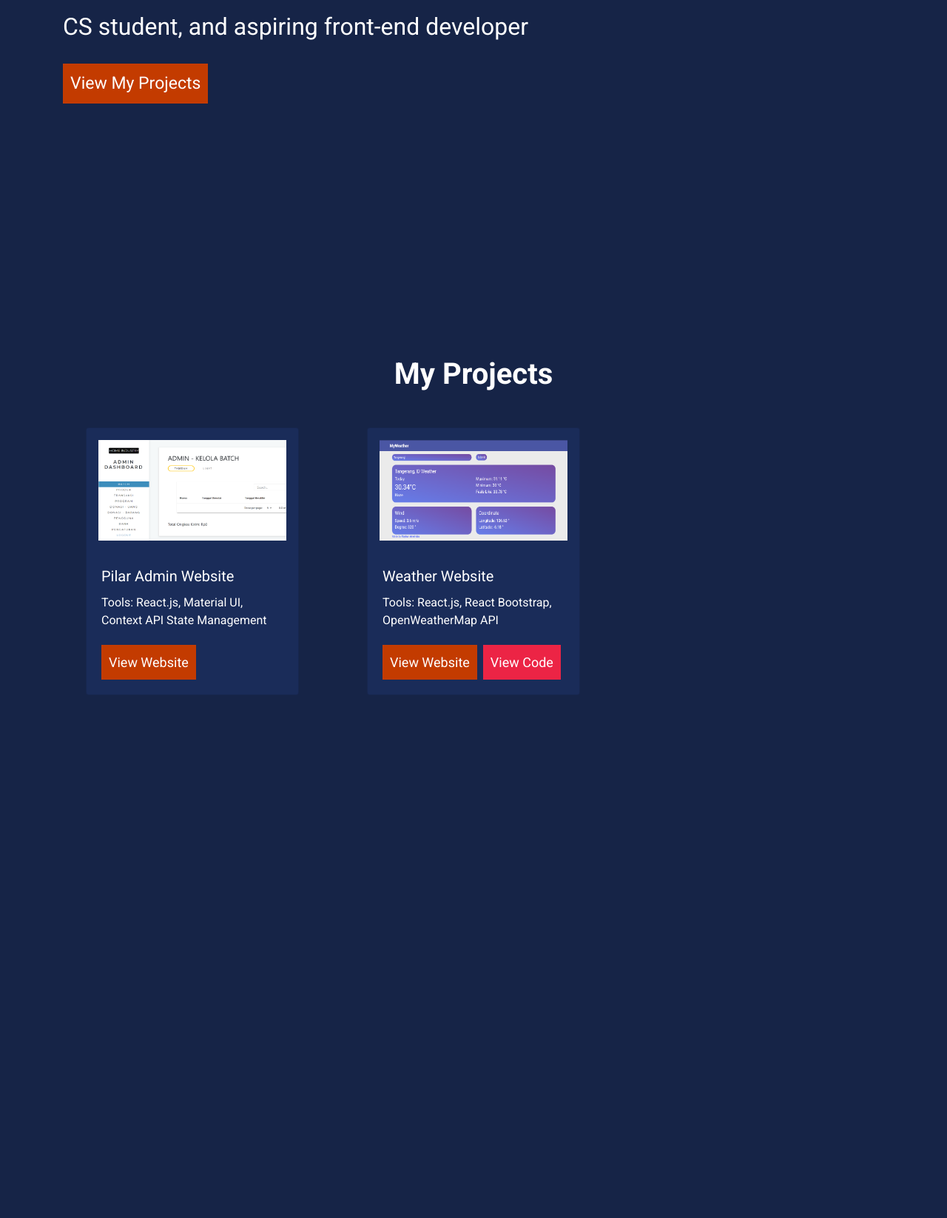
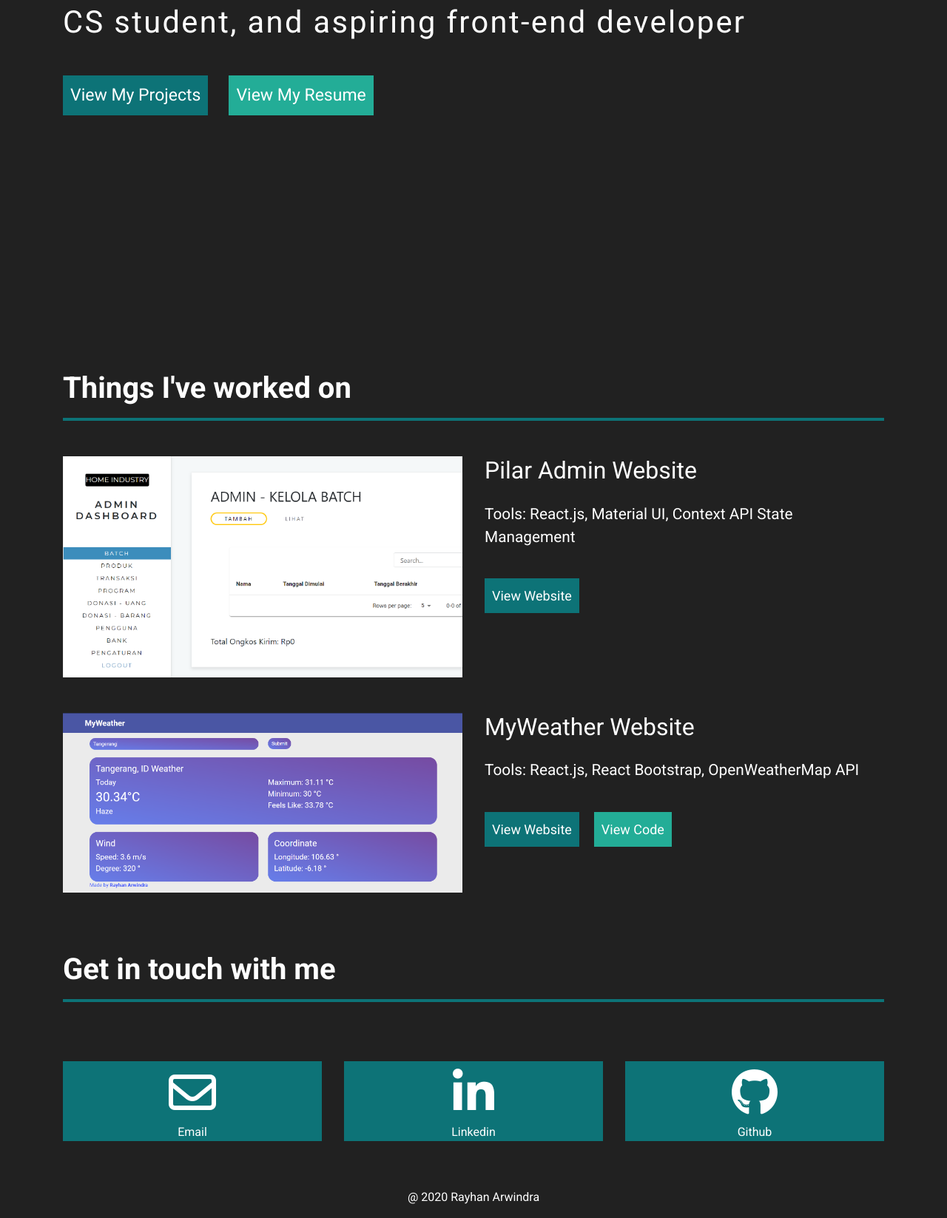
Before and after one commit to rayhanarwindra/rayhanarwindra.github.io, a plain HTML site: page index.html in a window 1280 px wide. Shown: the part 316-1963 px from the top of the page at 74% size. Before the commit the page ends 1526 px from the top, so only its background shows below. Drawn offline with nearby package versions, Linux system fonts and the light colour scheme.

Commit message:
Updated styling

```diff
--- a/index.html
+++ b/index.html
@@ -1,12 +1,12 @@
 <!DOCTYPE html>
 <html lang="en">
     <head>
-    <meta charset="UTF-8">
-    <meta name="viewport" content="width=device-width, initial-scale=1.0">
+        <meta charset="UTF-8" />
+        <meta name="viewport" content="width=device-width, initial-scale=1.0" />
         <title>Rayhan Arwindra</title>
-    <link href="https://fonts.googleapis.com/css2?family=Roboto:wght@400;700&display=swap" rel="stylesheet">
-    <link rel="stylesheet" href="https://stackpath.bootstrapcdn.com/bootstrap/4.4.1/css/bootstrap.min.css" integrity="sha384-Vkoo8x4CGsO3+Hhxv8T/Q5PaXtkKtu6ug5TOeNV6gBiFeWPGFN9MuhOf23Q9Ifjh" crossorigin="anonymous">
-    <link rel="stylesheet" href="style.css">
+        <link href="https://fonts.googleapis.com/css2?family=Roboto:wght@400;700&display=swap" rel="stylesheet" />
+        <link rel="stylesheet" href="https://stackpath.bootstrapcdn.com/bootstrap/4.4.1/css/bootstrap.min.css" integrity="sha384-Vkoo8x4CGsO3+Hhxv8T/Q5PaXtkKtu6ug5TOeNV6gBiFeWPGFN9MuhOf23Q9Ifjh" crossorigin="anonymous" />
+        <link rel="stylesheet" href="style.css" />
         <script src="https://kit.fontawesome.com/934e9415a2.js" crossorigin="anonymous"></script>
     </head>
     <body>
@@ -22,7 +22,7 @@
                             <a class="nav-link" href="#projects">Projects</a>
                         </li>
                         <li class="nav-item">
-                  <a class="nav-link" href="#" data-toggle="modal" data-target="#myModal">Contact</a>
+                            <a class="nav-link" href="#contact">Contact</a>
                         </li>
                     </ul>
                 </div>
@@ -33,60 +33,71 @@
                 <h1>Hi! I'm Rayhan Arwindra</h1>
                 <h2>CS student, and aspiring front-end developer</h2>
                 <a href="#projects" class="btn1">View My Projects</a>
+                <a href="./W M Rayhan Arwindra CV.pdf" target="_blank" class="btn2 ml-4">View My Resume</a>
             </section>
+
             <section id="projects">
-          <h1 class="text-center">My Projects</h1>
+                <h1>Things I've worked on</h1>
+                <hr />
                 <div class="row mt-5">
-
-            <div class="col-md-4">
-              <div class="card mx-auto" style="width: 18rem;">
-                <img class="card-img-top p-3" style="height: 10.5rem" src="./pilar.PNG" alt="Card image cap">
-                <div class="card-body">
-                  <h5 class="card-title">Pilar Admin Website</h5>
-                  <p class="card-text">Tools: React.js, Material UI, Context API State Management</p>
-                  <a target="_blank" href="https://www.industripilar.com/" class="btnWeb">View Website</a>
+                    <div class="col-md-6">
+                        <img class="img-fluid" src="./pilar.PNG" />
+                    </div>
+                    <div class="col-md-6">
+                        <h2>Pilar Admin Website</h2>
+                        <p class="mt-4 tools">Tools: React.js, Material UI, Context API State Management</p>
+                        <a target="_blank" href="https://www.industripilar.com/" class="btnWeb mt-4">View Website</a>
                     </div>
                 </div>
+                <div class="row mt-5">
+                    <div class="col-md-6">
+                        <img class="img-fluid" src="./myweather.PNG" />
                     </div>
-            <div class="col-md-4">
-              <div class="card mx-auto" style="width: 18rem;">
-                <img class="card-img-top p-3" src="./myweather.PNG" style="height: 10.5rem" alt="Card image cap">
-                <div class="card-body">
-                  <h5 class="card-title">Weather Website</h5>
-                  <p class="card-text">Tools: React.js, React Bootstrap, OpenWeatherMap API</p>
-                  <a target="_blank" href="https://myweatherwebsite.netlify.app/" class="btnWeb">View Website</a>
-                  <a target="_blank" href="https://github.com/rayhanarwindra/myweather" class="btnCode ml-1">View Code</a>
-                </div>
-              </div>
+                    <div class="col-md-6">
+                        <h2>MyWeather Website</h2>
+                        <p class="mt-4 tools">Tools: React.js, React Bootstrap, OpenWeatherMap API</p>
+                        <a target="_blank" href="https://myweatherwebsite.netlify.app/" class="btnWeb mt-4">View Website</a>
+                        <a target="_blank" href="https://github.com/rayhanarwindra/myweather" class="btnCode ml-3">View Code</a>
                     </div>
                 </div>
             </section>
+
+            <section id="contact">
+                <h1>Get in touch with me</h1>
+                <hr />
+                <div class="row text-center contact-buttons">
+                    <div class="col-md-4">
+                        <a href="mailto:rayhan.arwindra@gmail.com" target="_blank">
+                            <div class="contact-btn">
+                                <i class="far fa-envelope"></i>
+                                <p>Email</p>
                             </div>
-      <!-- The Modal -->
-<div class="modal" id="myModal">
-  <div class="modal-dialog">
-    <div class="modal-content">
+                        </a>
+                    </div>
 
-      <!-- Modal Header -->
-      <div class="modal-header">
-        <h2 class="modal-title">Contact Information</h2>
-        <button type="button" class="close" data-dismiss="modal">&times;</button>
+                    <div class="col-md-4">
+                        <a href="https://www.linkedin.com/in/w-m-rayhan-arwindra-b99305171" target="_blank">
+                            <div class="contact-btn">
+                                <i class="fab fa-linkedin-in"></i>
+                                <p>Linkedin</p>
                             </div>
-      <!-- Modal body -->
-      <div class="modal-body">
-        <div class="row text-center">
-          <div class="col-md-4"><a href="mailto:rayhan.arwindra@gmail.com" target="_blank"><i class="far fa-envelope"></i></a></div>
-          <div class="col-md-4"><a href="https://www.linkedin.com/in/w-m-rayhan-arwindra-b99305171" target="_blank"><i class="fab fa-linkedin-in"></i></a></div>
-          <div class="col-md-4"><a href="https://github.com/rayhanarwindra" target="_blankgi"><i class="fab fa-github"></i></a></div>
+                        </a>
                     </div>
-        <div class="text-center">
-          <a href="./W M Rayhan Arwindra CV.pdf"  target="_blank" class="btnWeb mt-4 ">View CV</a>
+
+                    <div class="col-md-4">
+                        <a href="https://github.com/rayhanarwindra" target="_blank">
+                            <div class="contact-btn">
+                                <i class="fab fa-github"></i>
+                                <p>Github</p>
+                            </div>
+                        </a>
                     </div>
                 </div>
+                <div class="text-center mt-5 mb-3">@ 2020 Rayhan Arwindra</div>
+            </section>
+
+
         </div>
-  </div>
-</div>
-
 
         <script src="https://code.jquery.com/jquery-3.4.1.slim.min.js" integrity="sha384-J6qa4849blE2+poT4WnyKhv5vZF5SrPo0iEjwBvKU7imGFAV0wwj1yYfoRSJoZ+n" crossorigin="anonymous"></script>
         <script src="https://cdn.jsdelivr.net/npm/popper.js@1.16.0/dist/umd/popper.min.js" integrity="sha384-Q6E9RHvbIyZFJoft+2mJbHaEWldlvI9IOYy5n3zV9zzTtmI3UksdQRVvoxMfooAo" crossorigin="anonymous"></script>
--- a/style.css
+++ b/style.css
@@ -2,9 +2,10 @@ html{
     scroll-behavior: smooth;
 }
 body{
-    background: #162447;
+    background: #212121;
     font-family: 'Roboto', sans-serif !important;
     padding-top: 70px;
+    color: white;
 }
 .navbar-dark .navbar-nav .nav-link, .navbar-dark .navbar-brand{
     color: #fbfbfb !important;
@@ -26,28 +27,22 @@ body{
     -o-transition: text-shadow 0.2s linear;
     transition: text-shadow 0.5s linear;
 }
-.navbar-brand:hover {
-    text-shadow: 0 0 10px white; /* replace with whatever color you want */
+
+.bg-dark{
+    background: #2C2C2C !important;
 }
-.navbar-dark .navbar-nav .nav-link:hover{
-    color: #C33B00 !important;
-}
-.bg-dark{
-    background: #1B1B2F !important;
-}
-section{
+
+#landing{
     min-height: 91vh;
-}
-#landing{
-    padding-top: 15%;
-    color: white;
+    padding-top: 13%;
+
 }
 #landing h1{
-    font-size: 4rem;
+    font-size: 4.5rem;
     margin-bottom: 20px;
 }
-#landing p{
-    font-size: 1.2rem;
+#landing h2{
+    font-size: 2.6rem;
     letter-spacing: .15rem;
     margin-bottom:25px;
 }
@@ -60,7 +55,7 @@ color: #FFFFFF;
 font-size: 23px;
 font-weight: 100;
 padding: 10px;
-background-color: #C33B00;
+background-color: #0D7377;
 text-decoration: none;
 display: inline-block;
 cursor: pointer;
@@ -68,24 +63,38 @@ text-align: center;
 transition: 0.3s;
 }
 .btn1:hover{
-    font-size: 24px;
     text-decoration: none;
     color: white;
 }
+.btn2{
+    -webkit-border-radius: 0px;
+    -moz-border-radius: 0px;
+    margin-top: 2%;
+    border-radius: 0px;
+    color: #FFFFFF;
+    font-size: 23px;
+    font-weight: 100;
+    padding: 10px;
+    background-color:#23AD97;
+    text-decoration: none;
+    display: inline-block;
+    cursor: pointer;
+    text-align: center;
+    transition: 0.3s;
+}
+.btn2:hover{
+    text-decoration: none;
+    color: white;
+}
+
 h1{
     font-weight: 700;
     color: #fff;
 }
 i{
+    color: white;
     font-size: 4rem;
     margin: 10px 0 ;
-}
-.modal-body a{
-    color: black;
-}
-.card{
-    background: #1A2C59;
-    color: white;
 }
 .btnWeb{
     -webkit-border-radius: 0px;
@@ -96,7 +105,7 @@ i{
     font-size: 18px;
     font-weight: 100;
     padding: 10px;
-    background-color: #C33B00;
+    background-color: #0D7377;
     text-decoration: none;
     display: inline-block;
     cursor: pointer;
@@ -108,23 +117,10 @@ i{
     transition: text-shadow 0.5s linear;
     }
 .btnWeb:hover{
-    text-shadow: 0 0 10px white;
     text-decoration: none;
     color: white;
 }
-.modal-content{
-    background-color: #1A2C59;
-    color: white;
-}
-.modal-body a{
-    color: white !important;
-}
-.close{
-    color: white;
-}
-.close:hover{
-    color: white;
-}
+
 .btnCode{
     -webkit-border-radius: 0px;
     -moz-border-radius: 0px;
@@ -134,7 +130,7 @@ i{
     font-size: 18px;
     font-weight: 100;
     padding: 10px;
-    background-color: #EC2445;
+    background-color: #23AD97;
     text-decoration: none;
     display: inline-block;
     cursor: pointer;
@@ -146,7 +142,31 @@ i{
     transition: text-shadow 0.5s linear;
     }
 .btnCode:hover{
-    text-shadow: 0 0 10px white;
     text-decoration: none;
     color: white;
 }
+hr{
+    border: 2px solid #0D7377;
+}
+#projects{
+    padding-top: 1.2rem;
+}
+.tools{
+    font-size: 1.3rem;
+}
+#contact{
+    margin-top: 5rem;
+}
+.contact-btn{
+    background: #0D7377;
+    color: white;
+}
+a{
+    color: white !important;
+}
+a:hover{
+    text-decoration: none;
+}
+.contact-buttons{
+    margin-top: 5rem;
+}
```
Also changed, not shown: 1 other file. Lines whose indentation alone changed are shown as unchanged.
